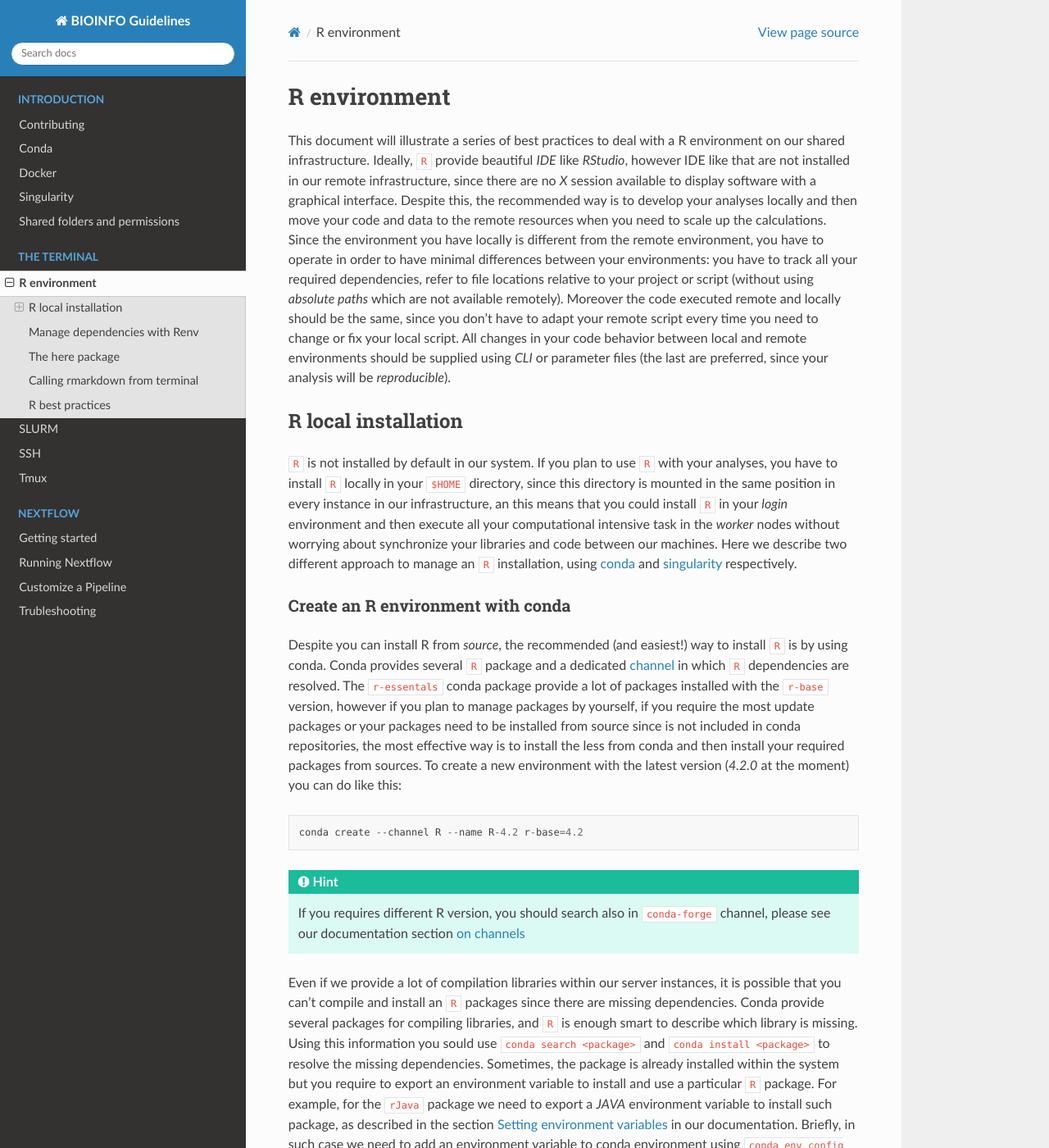
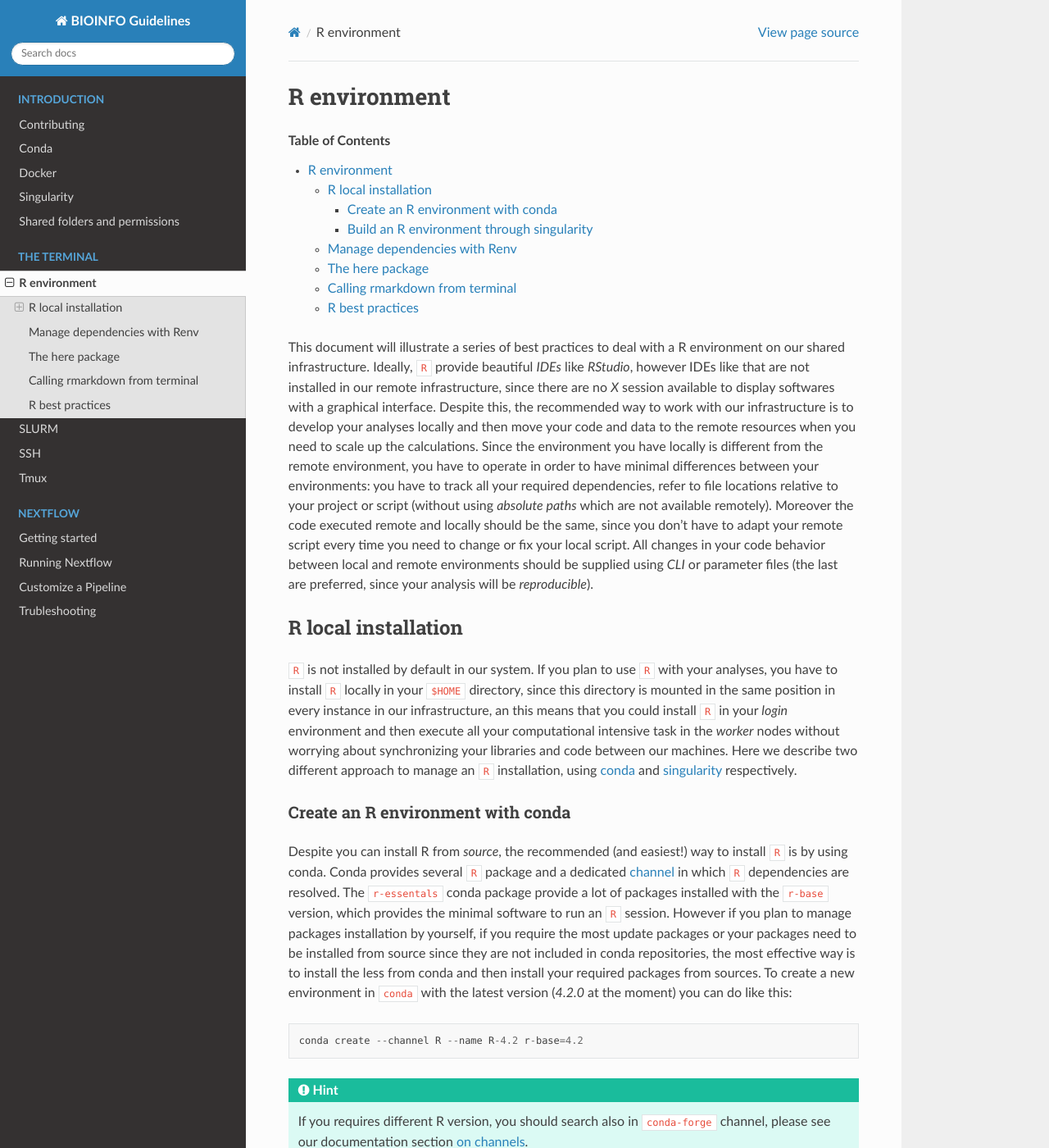
Before and after one commit to cnr-ibba/BIOINFO-guidelines, a Sphinx documentation site: the page built from docs/terminal/R.rst, in a window 1280 px wide and 1400 px high. Shown: the whole window at 82% size. Built offline with Sphinx 7.4.7 and the Read the Docs theme 2.0.0, drawn with Linux system fonts in a browser that asks for light colours; some of the changed text lies outside the part shown.

Commit message:
:pencil2: fix some typos and revise docs

```diff
--- a/docs/terminal/R.rst
+++ b/docs/terminal/R.rst
@@ -2,13 +2,15 @@
 R environment
 =============
 
+.. contents:: Table of Contents
+
 This document will illustrate a series of best practices to deal with a
 R environment on our shared infrastructure. Ideally, ``R`` provide beautiful
-*IDE* like *RStudio*, however IDE like that are not installed in our remote
-infrastructure, since there are no *X* session available to display software with
-a graphical interface. Despite this, the recommended way is to develop
-your analyses locally and then move your code and data to the remote resources
-when you need to scale up
+*IDEs* like *RStudio*, however IDEs like that are not installed in our remote
+infrastructure, since there are no *X* session available to display softwares with
+a graphical interface. Despite this, the recommended way to work with our infrastructure
+is to develop your analyses locally and then move your code and data to the
+remote resources when you need to scale up
 the calculations. Since the environment you have locally is different from the
 remote environment, you have to operate in order to have minimal differences between
 your environments: you have to track all your required dependencies, refer
@@ -28,7 +30,7 @@ If you plan to use ``R`` with your analyses, you have to install ``R`` locally
 in your ``$HOME`` directory, since this directory is mounted in the same position
 in every instance in our infrastructure, an this means that you could install ``R``
 in your *login* environment and then execute all your computational intensive
-task in the *worker* nodes without worrying about synchronize your libraries and
+task in the *worker* nodes without worrying about synchronizing your libraries and
 code between our machines. Here we describe two different approach to manage an
 ``R`` installation, using :ref:`conda <R-conda>` and :ref:`singularity <R-singularity>`
 respectively.
@@ -42,26 +44,27 @@ Despite you can install R from *source*, the recommended (and easiest!) way to
 install ``R`` is by using conda. Conda provides several ``R`` package and a dedicated
 `channel <https://anaconda.org/r/repo>`__ in which ``R`` dependencies are
 resolved. The ``r-essentals`` conda package  provide a lot of packages installed
-with the ``r-base`` version, however if you plan to manage packages by yourself,
+with the ``r-base`` version, which provides the minimal software to run an ``R``
+session. However if you plan to manage packages installation by yourself,
 if you require the most update packages or your packages need to be installed from
-source since is not included in conda repositories, the most effective way is to
+source since they are not included in conda repositories, the most effective way is to
 install the less from conda and then install your required packages from sources.
-To create a new environment with the latest version (*4.2.0* at the moment) you can
-do like this::
+To create a new environment in ``conda`` with the latest version (*4.2.0* at the
+moment) you can do like this::
 
   conda create --channel R --name R-4.2 r-base=4.2
 
 .. hint::
 
   If you requires different R version, you should search also in ``conda-forge``
-  channel, please see our documentation section :ref:`on channels <a-note-on-channels>`
+  channel, please see our documentation section :ref:`on channels <a-note-on-channels>`.
 
 Even if we provide a lot of compilation libraries within our server instances, it
-is possible that you can't compile and install an ``R`` packages since there are
+is possible that you can't compile and install an ``R`` package since there could be
 missing dependencies. Conda provide several packages for compiling libraries, and
 ``R`` is enough smart to describe which library is missing. Using this information
 you sould use ``conda search <package>`` and ``conda install <package>`` to resolve
-the missing dependencies. Sometimes, the package is already installed within the system
+the missing dependency. Sometimes, the package is already installed within the system
 but you require to export an environment variable to install and use a particular
 ``R`` package. For example, for the ``rJava`` package we need to export a *JAVA*
 environment variable to install such package, as described in the section
@@ -73,20 +76,22 @@ using ``conda env config vars set``::
   $ conda env config vars set LD_LIBRARY_PATH="$JAVA_HOME/lib/server":$LD_LIBRARY_PATH
 
 After that, you need to restart your conda environment (simply exit and re-enter
-in your ``R`` conda environment) to take effects.
+in your ``R`` conda environment) to take effects: you will be able to complete the
+installation process and to use this compiled library within your projects.
 
 .. _R-singularity:
 
 Build an R environment through singularity
 ~~~~~~~~~~~~~~~~~~~~~~~~~~~~~~~~~~~~~~~~~~
 
-Sometimes, it's difficult to solve all your dependencies with conda or it could
+Sometimes it's difficult to solve all your dependencies with conda or it could
 be complex to figure out all the environment variables and the libraries paths
-required to install your R libraries properly. In those case, it could be better
+required to install your R packages properly. In these cases, it could be better
 to manage the R version using :doc:`singularity <../general/singularity>`.
 In the following example, we try to install all the dependencies required to
 compile and install packages like ``rgdal``, ``terra`` and ``raster`` through
-a singularity build which start from a ``R`` base image coming from docker. Here
+a singularity build which start from a ``R`` base image coming from docker and
+in which we add some dependencies require to compile these packages. Here
 is how it looks like the singularity ``.def`` file::
 
   Bootstrap: docker
@@ -248,9 +253,9 @@ libraries using ``renv`` and finding your paths using ``here`` packages::
     )
   )
 
-In this example, we define some paramas in our ``.Rmd`` script, and them we override
+In this example, we define some parameters in our ``.Rmd`` script, and then we override
 them using the ``Rscript`` file. We could also make use of the ``optparse`` package
-in order to accept parameters from CLI, and them provide them when rendering rmarkdown.
+in order to accept parameters from CLI, and them provide them when calling the render script.
 This bring us some advantages: we can define our ``.Rmd`` file to render some test
 data by default in our local environment by calling *knitr* directly in our Rstudio
 session. Then on our remote infrastructure we can provide the real data from *command
```
Also changed, not shown: other parts of docs/terminal/R.rst (+10 -10 lines), docs/terminal/slurm.rst (+9 -9 lines), docs/terminal/ssh.rst (+7 -6 lines).
